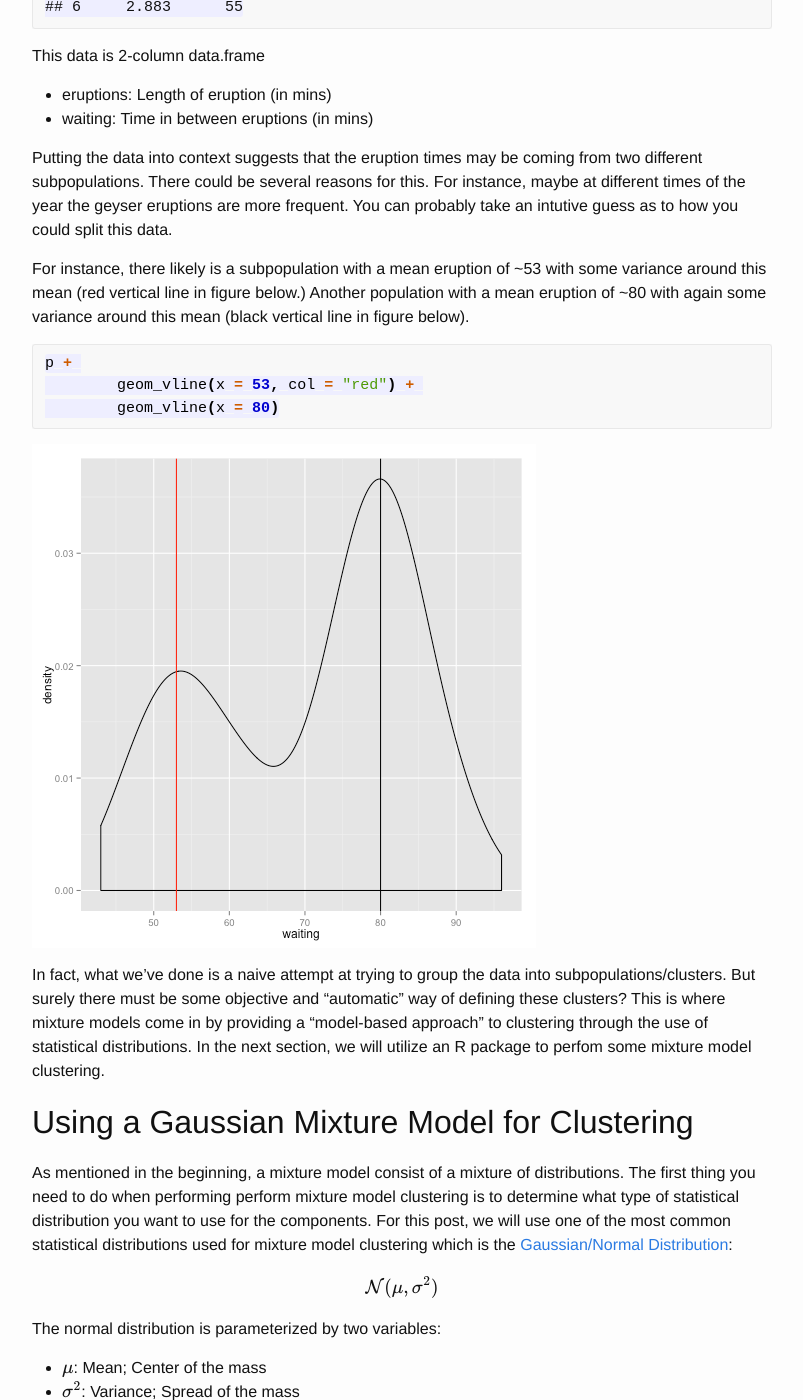
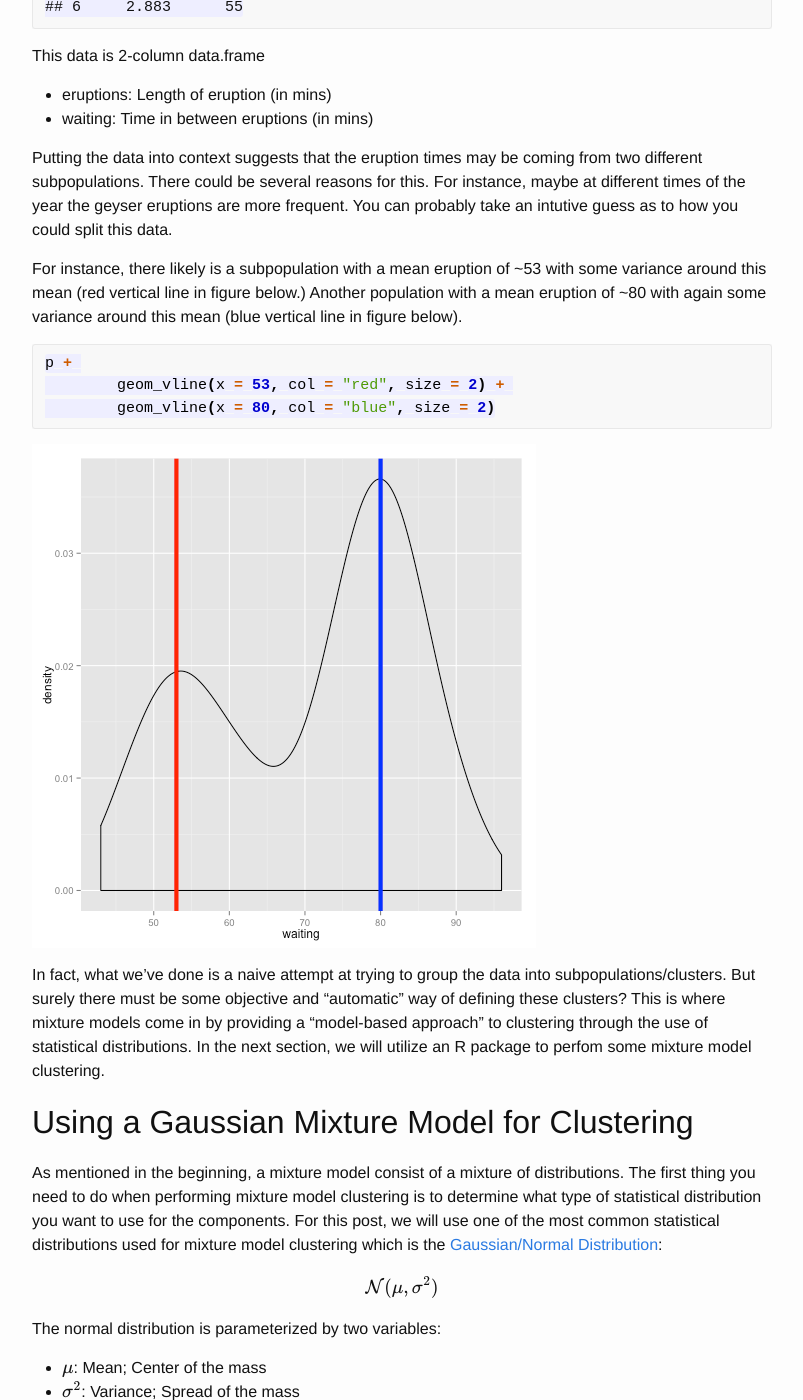
Before and after one commit to tinyheero/tinyheero.github.io, a Jekyll site: the page built from _posts/2015-10-13-mixture-model.md, in a window 1280 px wide and 1400 px high, scrolled down 1857 px. Shown: the whole window, without its empty margins (238-1041 px from the left). Built offline with Jekyll 4.4.1, drawn with Linux system fonts in a browser that asks for light colours; Markdown is read by kramdown in place of the engine named in the settings; formulas are drawn with MathJax 3; comment, search, counter and statistics services are not loaded; some of the changed text lies outside the part shown.

Commit message:
Grammar and Updating Naive Clustering Post

````diff
--- a/_posts/2015-10-13-mixture-model.md
+++ b/_posts/2015-10-13-mixture-model.md
@@ -62,13 +62,13 @@ This data is 2-column data.frame
 
 Putting the data into context suggests that the eruption times may be coming from two different subpopulations. There could be several reasons for this. For instance, maybe at different times of the year the geyser eruptions are more frequent. You can probably take an intutive guess as to how you could split this data.
 
-For instance, there likely is a subpopulation with a mean eruption of ~53 with some variance around this mean (red vertical line in figure below.) Another population with a mean eruption of ~80 with again some variance around this mean (black vertical line in figure below).
+For instance, there likely is a subpopulation with a mean eruption of ~53 with some variance around this mean (red vertical line in figure below.) Another population with a mean eruption of ~80 with again some variance around this mean (blue vertical line in figure below).
 
 
 ```r
 p +
-	geom_vline(x = 53, col = "red") +
-	geom_vline(x = 80)
+	geom_vline(x = 53, col = "red", size = 2) +
+	geom_vline(x = 80, col = "blue", size = 2)
 ```
 
 ![plot of chunk naive_cluster]({{ site.url }}/assets/mixture-model-naive_cluster-1.png)
@@ -77,7 +77,7 @@ In fact, what we've done is a naive attempt at trying to group the data into sub
 
 ## Using a Gaussian Mixture Model for Clustering
 
-As mentioned in the beginning, a mixture model consist of a mixture of distributions. The first thing you need to do when performing perform mixture model clustering is to determine what type of statistical distribution you want to use for the components. For this post, we will use one of the most common statistical distributions used for mixture model clustering which is the [Gaussian/Normal Distribution](https://en.wikipedia.org/wiki/Normal_distribution):
+As mentioned in the beginning, a mixture model consist of a mixture of distributions. The first thing you need to do when performing mixture model clustering is to determine what type of statistical distribution you want to use for the components. For this post, we will use one of the most common statistical distributions used for mixture model clustering which is the [Gaussian/Normal Distribution](https://en.wikipedia.org/wiki/Normal_distribution):
 
 $$ \mathcal{N}(\mu, \sigma^2) $$
 
````
Also changed, not shown: other parts of _posts/2015-10-13-mixture-model.md (+1 -1 lines), _rmd/mixture-model.Rmd (+5 -5 lines), assets/mixture-model-naive_cluster-1.png.
